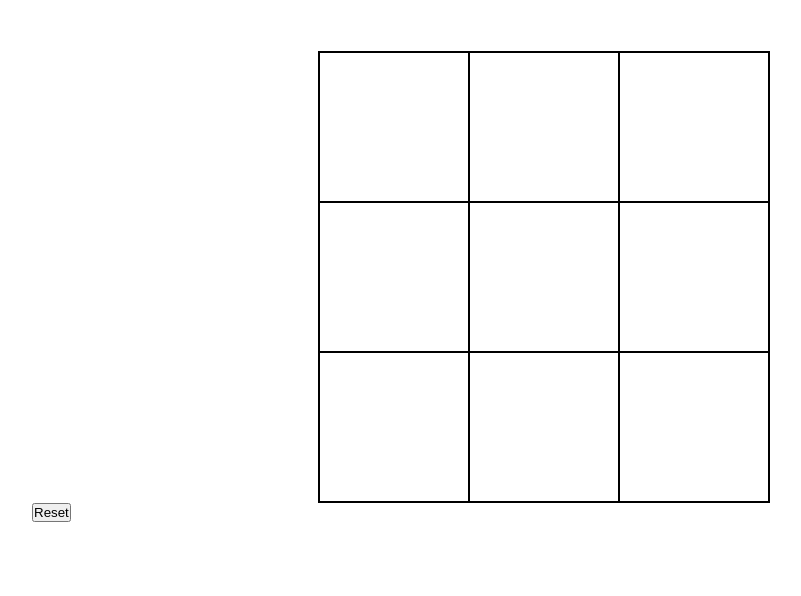
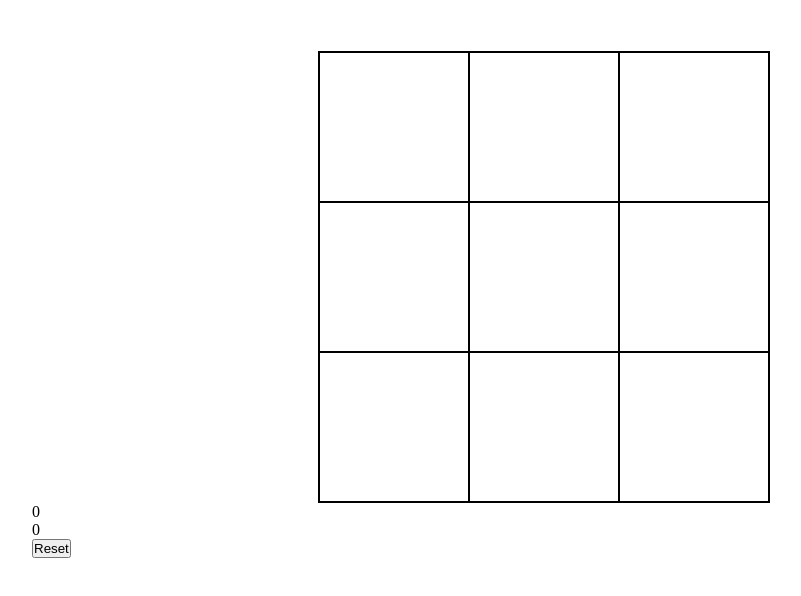
Before and after one commit to samsonc89/tic-tac-toe, a plain HTML site: page index.html in a window 1280 px wide. Shown: the whole page, without its empty margins (96-897 px from the left). Drawn offline with Linux system fonts and the light colour scheme.

Commit message:
Add placement for score

```diff
--- a/index.html
+++ b/index.html
@@ -27,15 +27,19 @@
         <div class="square" id="square8"></div>
       </div>
       <div id="players-wrapper">
-        <div id="player1-wrapper"></div>
+        <div id="player1-wrapper">
+          <div id="player1-score">0</div>
+        </div>
         <div id="vs"></div>
-        <div id="player2-wrapper"></div>
+        <div id="player2-wrapper">
+          <div id="player2-score">0</div>
+        </div>
       </div>
       <div id="extras-wrapper">
         <div id="scoreboard"></div>
         <div id="winner-msg"></div>
         <div id="reset-wrapper">
-          <button id="reset" onclick="gameboard.init()">Reset</button>
+          <button id="reset" onclick="init()">Reset</button>
         </div>
       </div>
     </div>
```
